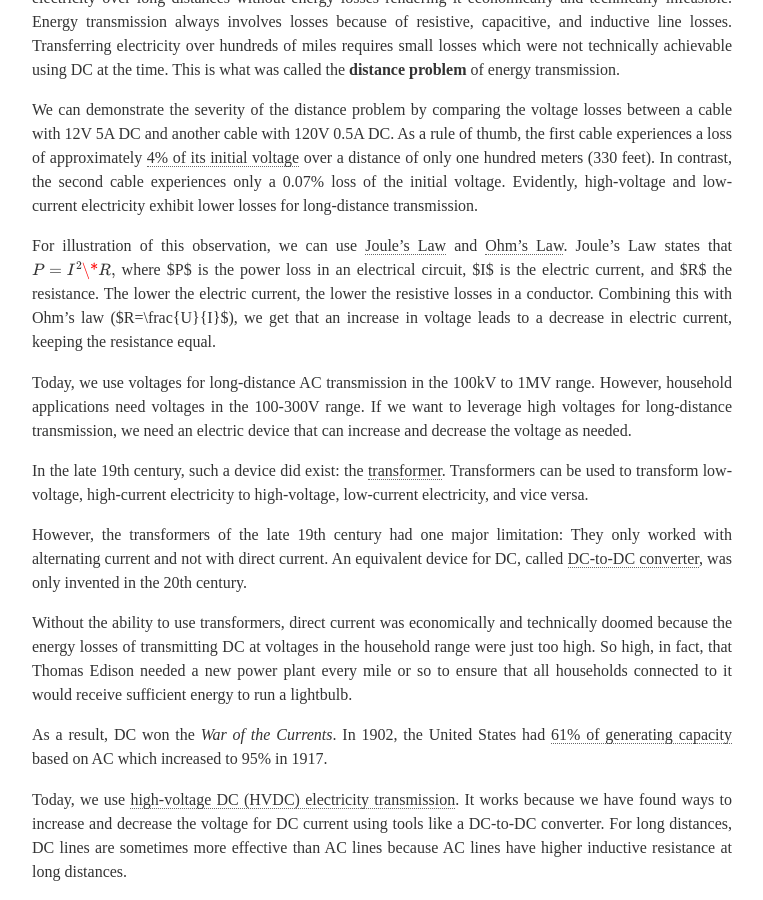
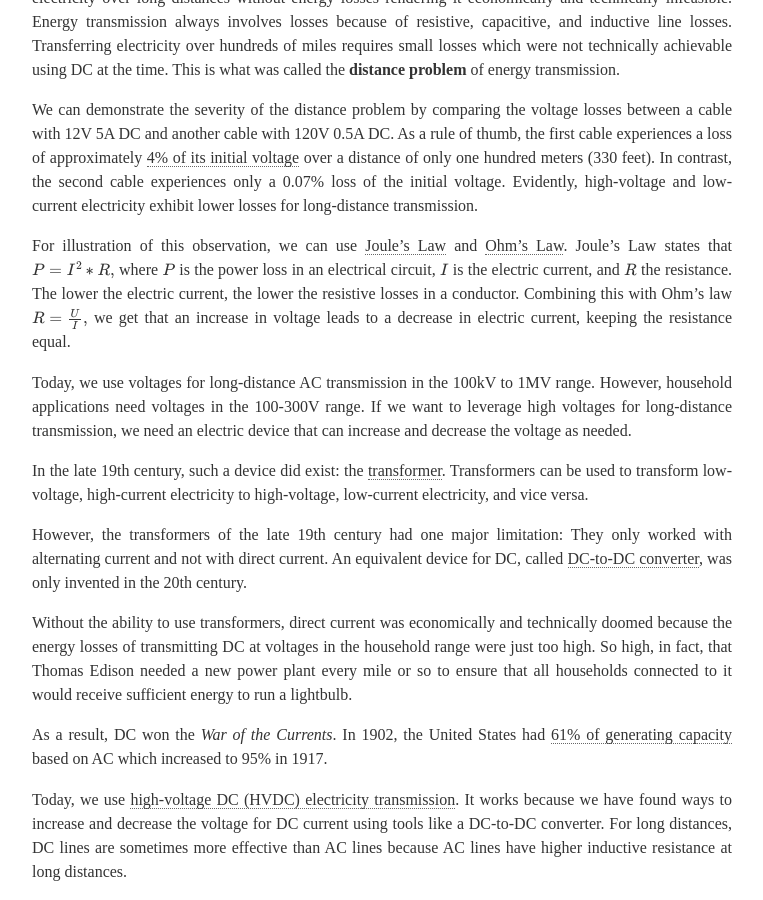
Before and after one commit to jannikls/jannikls.github.io, a Jekyll site: the page built from _posts/2024-02-02-war-of-currents.markdown, in a window 1280 px wide and 900 px high, scrolled down 1447 px. Shown: the whole window, without its empty margins (258-1021 px from the left). Built offline with Jekyll 4.4.1, drawn with Linux system fonts in a browser that asks for light colours; some web fonts are replaced; formulas are drawn with MathJax 3; comment, search, counter and statistics services are not loaded.

```diff
--- a/_posts/2024-02-02-war-of-currents.markdown
+++ b/_posts/2024-02-02-war-of-currents.markdown
@@ -39,7 +39,7 @@ The core challenge of building the energy grid of the United States was figuring
 
 We can demonstrate the severity of the distance problem by comparing the voltage losses between a cable with 12V 5A DC and another cable with 120V 0.5A DC. As a rule of thumb, the first cable experiences a loss of approximately [4% of its initial voltage](https://www.calculator.net/voltage-drop-calculator.html?necmaterial=copper\&necwiresize=6\&necconduit=steel\&necpf=0.85\&material=copper\&wiresize=33.31\&resistance=1.2\&resistanceunit=okm\&voltage=12\&phase=dc\&noofconductor=1\&distance=100\&distanceunit=meters\&amperes=3\&x=Calculate\&ctype=nec) over a distance of only one hundred meters (330 feet). In contrast, the second cable experiences only a 0.07% loss of the initial voltage. Evidently, high-voltage and low-current electricity exhibit lower losses for long-distance transmission.
 
-For illustration of this observation, we can use [Joule’s Law](https://en.wikipedia.org/wiki/Joule_heating) and [Ohm’s Law](https://en.wikipedia.org/wiki/Ohm%27s_law). Joule’s Law states that $$P=I^2\*R,$$ where $P$ is the power loss in an electrical circuit, $I$ is the electric current, and $R$ the resistance. The lower the electric current, the lower the resistive losses in a conductor. Combining this with Ohm’s law ($R=\frac{U}{I}$), we get that an increase in voltage leads to a decrease in electric current, keeping the resistance equal.
+For illustration of this observation, we can use [Joule’s Law](https://en.wikipedia.org/wiki/Joule_heating) and [Ohm’s Law](https://en.wikipedia.org/wiki/Ohm%27s_law). Joule’s Law states that $$P=I^2*R,$$ where $$P$$ is the power loss in an electrical circuit, $$I$$ is the electric current, and $$R$$ the resistance. The lower the electric current, the lower the resistive losses in a conductor. Combining this with Ohm’s law $$R=\frac{U}{I},$$ we get that an increase in voltage leads to a decrease in electric current, keeping the resistance equal.
 
 Today, we use voltages for long-distance AC transmission in the 100kV to 1MV range. However, household applications need voltages in the 100-300V range. If we want to leverage high voltages for long-distance transmission, we need an electric device that can increase and decrease the voltage as needed.
 
```
